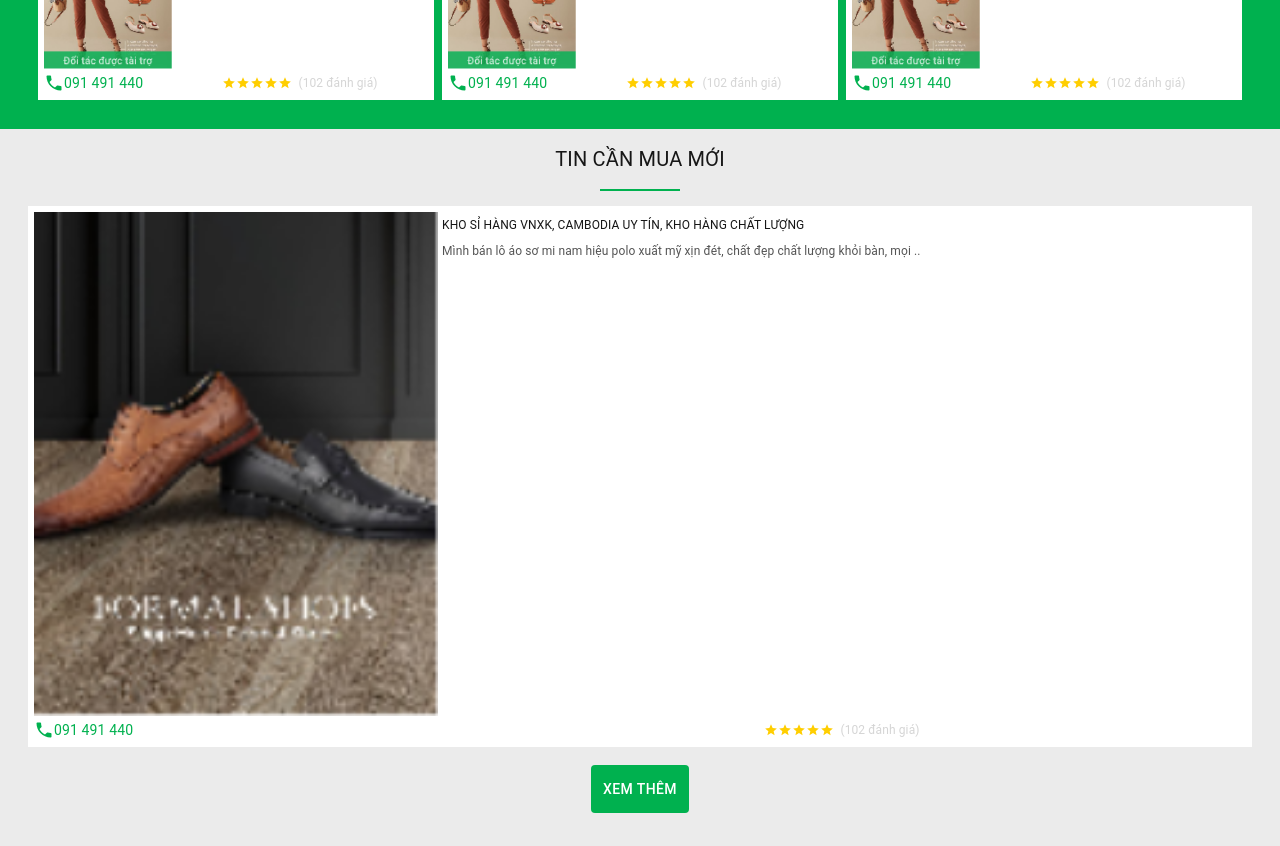
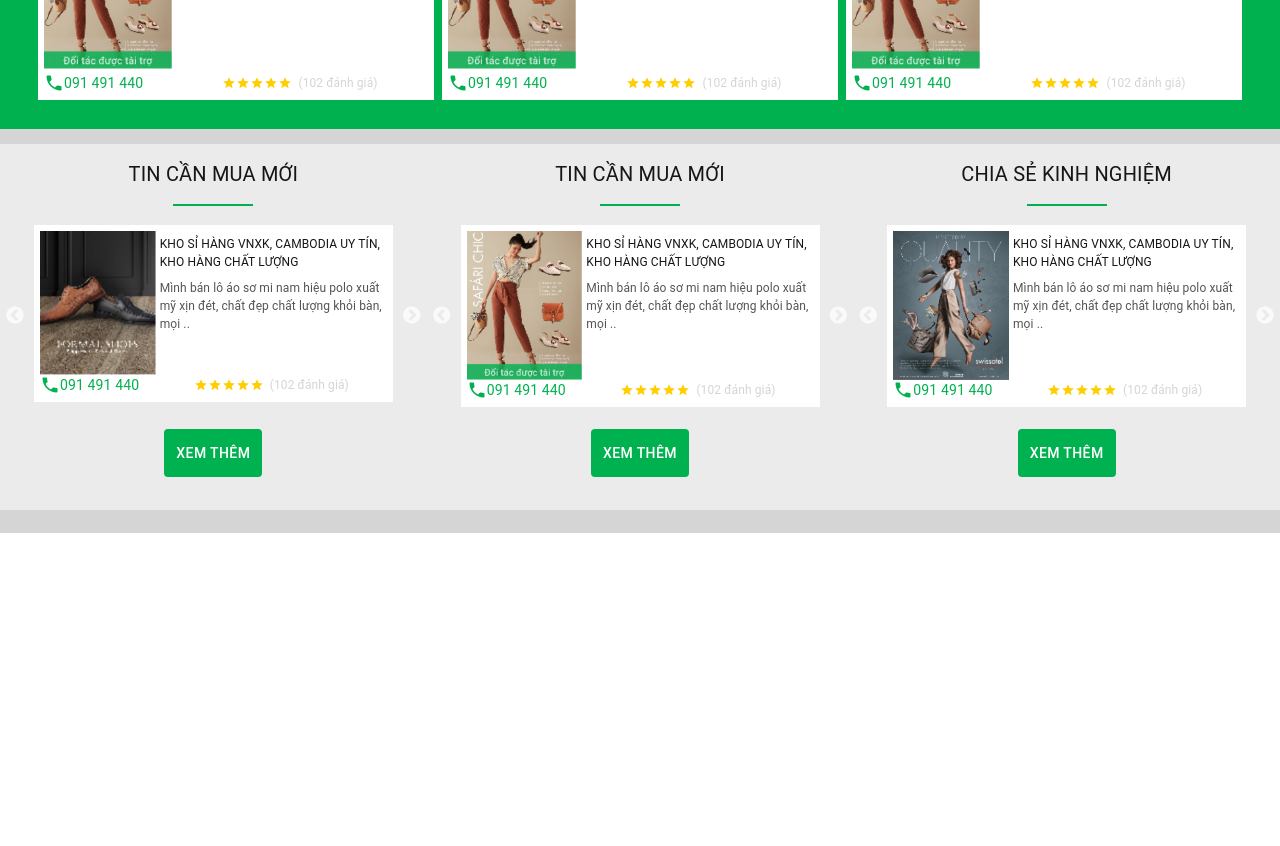
Before and after one commit to renanfeluck/nextjs-buonvnxk, a Next.js app: page / in a window 1280 px wide. Shown: the part 1840-2686 px from the top of the page. After the commit the page ends 2373 px from the top, so only its background shows below. Built offline with nearby package versions, Linux system fonts and the light colour scheme.

Commit message:
News component

```diff
--- a/package.json
+++ b/package.json
@@ -13,6 +13,8 @@
     "json-loader": "^0.5.7",
     "next": "10.0.7",
     "react": "17.0.1",
-    "react-dom": "17.0.1"
+    "react-dom": "17.0.1",
+    "react-slick": "^0.28.1",
+    "slick-carousel": "^1.8.1"
   }
 }
--- a/src/pages/components/application-specifc/News.js
+++ b/src/pages/components/application-specifc/News.js
@@ -1,12 +1,19 @@
-import { makeStyles, Container, Button } from "@material-ui/core";
+import { makeStyles, Container, Button, Box, Grid } from "@material-ui/core";
 import Title from "../design/Title";
 import ProductCard from "./ProductCard";
+import "slick-carousel/slick/slick.css";
+import "slick-carousel/slick/slick-theme.css";
+import Slider from "react-slick";
 
 const useStyles = makeStyles({
   container: {
+    background: "#D5D5D5",
+    padding: "15px 0",
+  },
+  gridItemContainer: {
     background: "#ebebeb",
-    paddingTop: "15px",
-    paddingBottom: "15px",
+    marginBottom: "8px",
+    padding: "15px",
   },
   button: {
     background: "#00B14F",
@@ -15,15 +22,29 @@ const useStyles = makeStyles({
     margin: "18px auto",
     display: "block",
   },
+  sliderBox: {
+    padding: "0 15px",
+  },
 });
 
 const News = () => {
   const classes = useStyles();
 
+  const settings = {
+    dots: false,
+    infinite: true,
+    speed: 500,
+    slidesToShow: 1,
+    slidesToScroll: 1,
+  };
+
   return (
     <Container className={classes.container}>
+      <Grid container>
+        <Grid item className={classes.gridItemContainer} xs={12} sm={4}>
           <Title title="TIN CẦN MUA MỚI" black />
-
+          <Box className={classes.sliderBox}>
+            <Slider {...settings}>
               <ProductCard
                 src="/shoes.png"
                 title="KHO SỈ HÀNG VNXK, CAMBODIA UY TÍN, KHO HÀNG CHẤT LƯỢNG"
@@ -31,8 +52,87 @@ const News = () => {
                 phone="091 491 440"
                 review="102"
               />
+              <ProductCard
+                src="/product1.png"
+                title="KHO SỈ HÀNG VNXK, CAMBODIA UY TÍN, KHO HÀNG CHẤT LƯỢNG"
+                description="Mình bán lô áo sơ mi nam hiệu polo xuất mỹ xịn đét, chất đẹp chất lượng khỏi bàn, mọi .."
+                phone="091 491 440"
+                review="102"
+              />
+              <ProductCard
+                src="/product2.png"
+                title="KHO SỈ HÀNG VNXK, CAMBODIA UY TÍN, KHO HÀNG CHẤT LƯỢNG"
+                description="Mình bán lô áo sơ mi nam hiệu polo xuất mỹ xịn đét, chất đẹp chất lượng khỏi bàn, mọi .."
+                phone="091 491 440"
+                review="102"
+              />
+            </Slider>
+            <Button className={classes.button}> Xem thêm </Button>
+          </Box>
+        </Grid>
 
+        <Grid item className={classes.gridItemContainer} xs={12} sm={4}>
+          <Title title="TIN CẦN MUA MỚI" black />
+
+          <Box className={classes.sliderBox}>
+            <Slider {...settings}>
+              <ProductCard
+                src="/product1.png"
+                title="KHO SỈ HÀNG VNXK, CAMBODIA UY TÍN, KHO HÀNG CHẤT LƯỢNG"
+                description="Mình bán lô áo sơ mi nam hiệu polo xuất mỹ xịn đét, chất đẹp chất lượng khỏi bàn, mọi .."
+                phone="091 491 440"
+                review="102"
+              />
+              <ProductCard
+                src="/product1.png"
+                title="KHO SỈ HÀNG VNXK, CAMBODIA UY TÍN, KHO HÀNG CHẤT LƯỢNG"
+                description="Mình bán lô áo sơ mi nam hiệu polo xuất mỹ xịn đét, chất đẹp chất lượng khỏi bàn, mọi .."
+                phone="091 491 440"
+                review="102"
+              />
+              <ProductCard
+                src="/product2.png"
+                title="KHO SỈ HÀNG VNXK, CAMBODIA UY TÍN, KHO HÀNG CHẤT LƯỢNG"
+                description="Mình bán lô áo sơ mi nam hiệu polo xuất mỹ xịn đét, chất đẹp chất lượng khỏi bàn, mọi .."
+                phone="091 491 440"
+                review="102"
+              />
+            </Slider>
             <Button className={classes.button}> Xem thêm </Button>
+          </Box>
+        </Grid>
+
+        <Grid item className={classes.gridItemContainer} xs={12} sm={4}>
+          <Title title="CHIA SẺ KINH NGHIỆM" black />
+
+          <Box className={classes.sliderBox}>
+            <Slider {...settings}>
+              <ProductCard
+                src="/product2.png"
+                title="KHO SỈ HÀNG VNXK, CAMBODIA UY TÍN, KHO HÀNG CHẤT LƯỢNG"
+                description="Mình bán lô áo sơ mi nam hiệu polo xuất mỹ xịn đét, chất đẹp chất lượng khỏi bàn, mọi .."
+                phone="091 491 440"
+                review="102"
+              />
+              <ProductCard
+                src="/product1.png"
+                title="KHO SỈ HÀNG VNXK, CAMBODIA UY TÍN, KHO HÀNG CHẤT LƯỢNG"
+                description="Mình bán lô áo sơ mi nam hiệu polo xuất mỹ xịn đét, chất đẹp chất lượng khỏi bàn, mọi .."
+                phone="091 491 440"
+                review="102"
+              />
+              <ProductCard
+                src="/product2.png"
+                title="KHO SỈ HÀNG VNXK, CAMBODIA UY TÍN, KHO HÀNG CHẤT LƯỢNG"
+                description="Mình bán lô áo sơ mi nam hiệu polo xuất mỹ xịn đét, chất đẹp chất lượng khỏi bàn, mọi .."
+                phone="091 491 440"
+                review="102"
+              />
+            </Slider>
+            <Button className={classes.button}> Xem thêm </Button>
+          </Box>
+        </Grid>
+      </Grid>
     </Container>
   );
 };
```
Also changed, not shown: 1 other file (tests, documents, lock files or other folders). Lines whose indentation alone changed are shown as unchanged.
